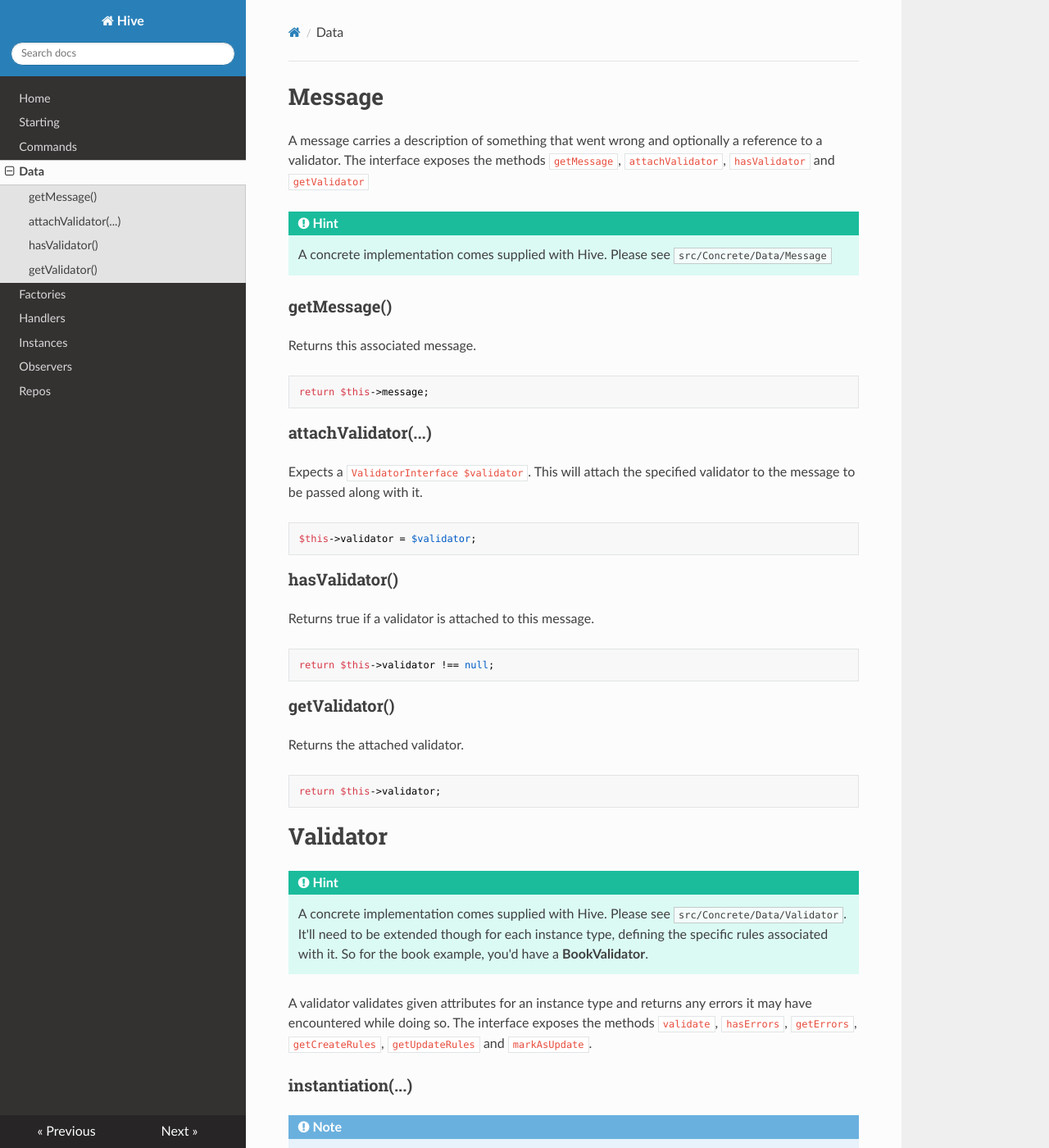
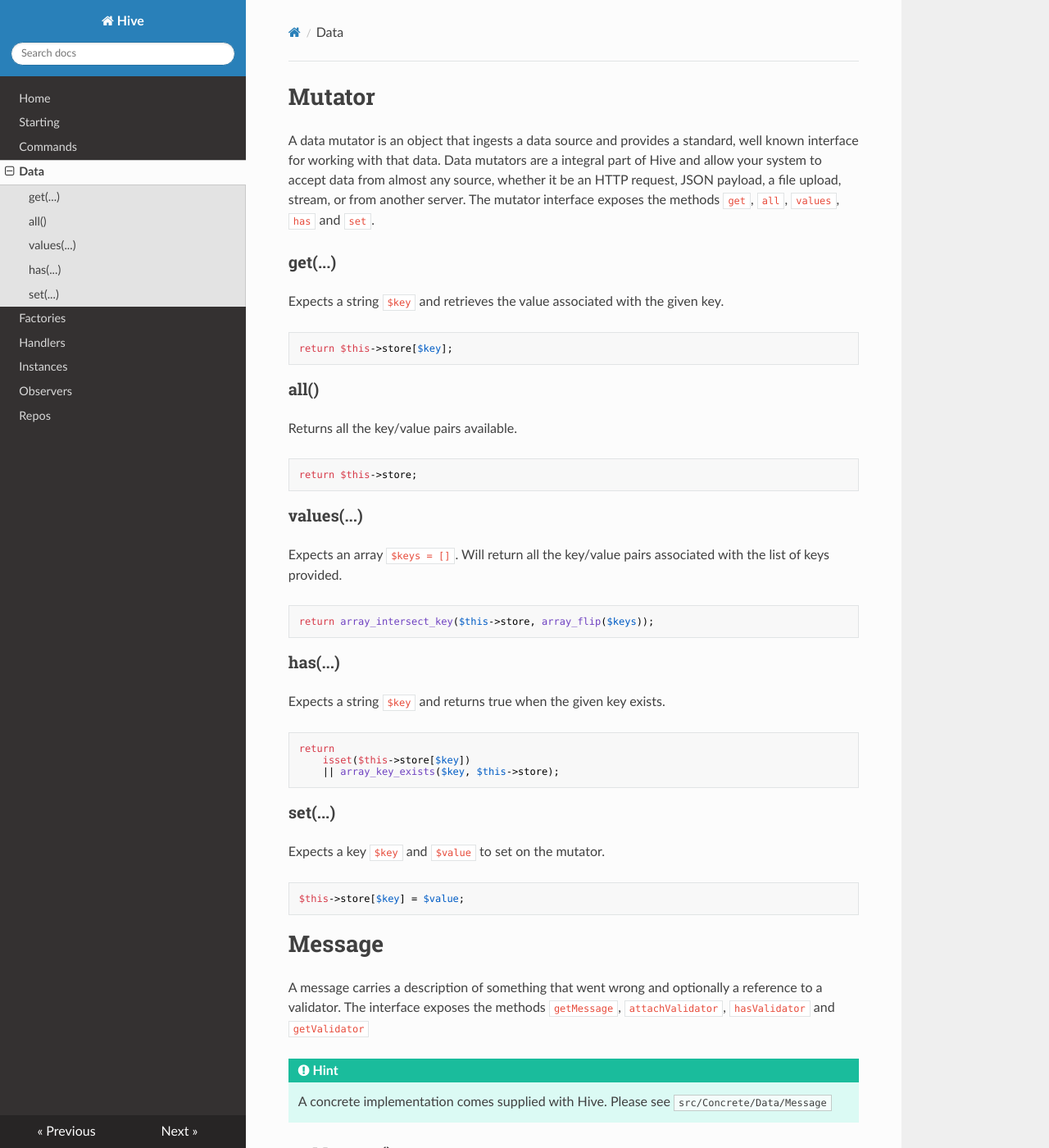
Before and after one commit to r3oath/hive, an MkDocs documentation site: the page built from docs/data.md, in a window 1280 px wide and 1400 px high. Shown: the whole window at 82% size. Built offline with MkDocs 1.6.1, drawn with Linux system fonts in a browser that asks for light colours; nearby versions of some CDN libraries; old or Windows-style settings are respelled for this version of MkDocs; some of the changed text lies outside the part shown.

Commit message:
Update documentation to reflect new the Mutator interface.

````diff
--- a/docs/data.md
+++ b/docs/data.md
@@ -1,3 +1,49 @@
+# Mutator
+
+A data mutator is an object that ingests a data source and provides a standard, well known interface for working with that data. Data mutators are a integral part of Hive and allow your system to accept data from almost any source, whether it be an HTTP request, JSON payload, a file upload, stream, or from another server. The mutator interface exposes the methods `get`, `all`, `values`, `has` and `set`.
+
+### get(...)
+
+Expects a string `$key` and retrieves the value associated with the given key.
+
+```php
+return $this->store[$key];
+```
+
+### all()
+
+Returns all the key/value pairs available.
+
+```php
+return $this->store;
+```
+
+### values(...)
+
+Expects an array `$keys = []`. Will return all the key/value pairs associated with the list of keys provided.
+
+```php
+return array_intersect_key($this->store, array_flip($keys));
+```
+
+### has(...)
+
+Expects a string `$key` and returns true when the given key exists.
+
+```php
+return
+    isset($this->store[$key])
+    || array_key_exists($key, $this->store);
+```
+
+### set(...)
+
+Expects a key `$key` and `$value` to set on the mutator.
+
+```php
+$this->store[$key] = $value;
+```
+
 # Message
 
 A message carries a description of something that went wrong and optionally a reference to a validator. The interface exposes the methods `getMessage`, `attachValidator`, `hasValidator` and `getValidator`
@@ -62,12 +108,12 @@ public function __construct(ValidationFactory $factory)
 
 ### validate(...)
 
-Expects an array of attributes `$attributes = []` to validate. This method should check with the validation is for an update. If errors occur, they'll be set on the class. It should return itself for easy chaining.
+Expects a `MutatorInterface $mutator` instance to validate. This method should check whether the validation is for an update. If any errors occur, they should be stored on the class instance and it should return itself for easy chaining.
 
 ```php
 $validator = $this->update
-? $this->factory->make($attributes, $this->getUpdateRules())
-: $this->factory->make($attributes, $this->getCreateRules());
+? $this->factory->make($mutator->all(), $this->getUpdateRules())
+: $this->factory->make($mutator->all(), $this->getCreateRules());
 
 if ($validator->fails()) {
     $this->errors = $validator->errors();
````
Also changed, not shown: docs/factories.md (+6 -6 lines), docs/repos.md (+4 -4 lines).
